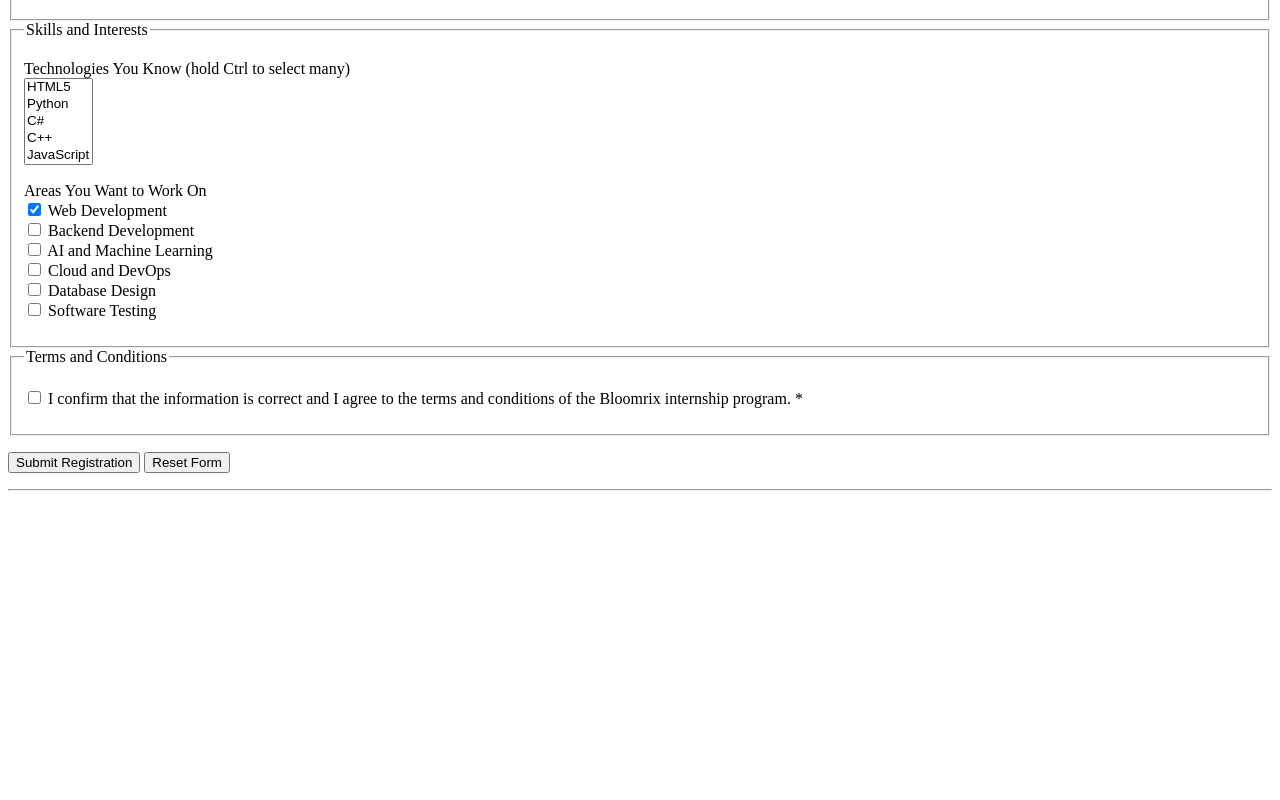
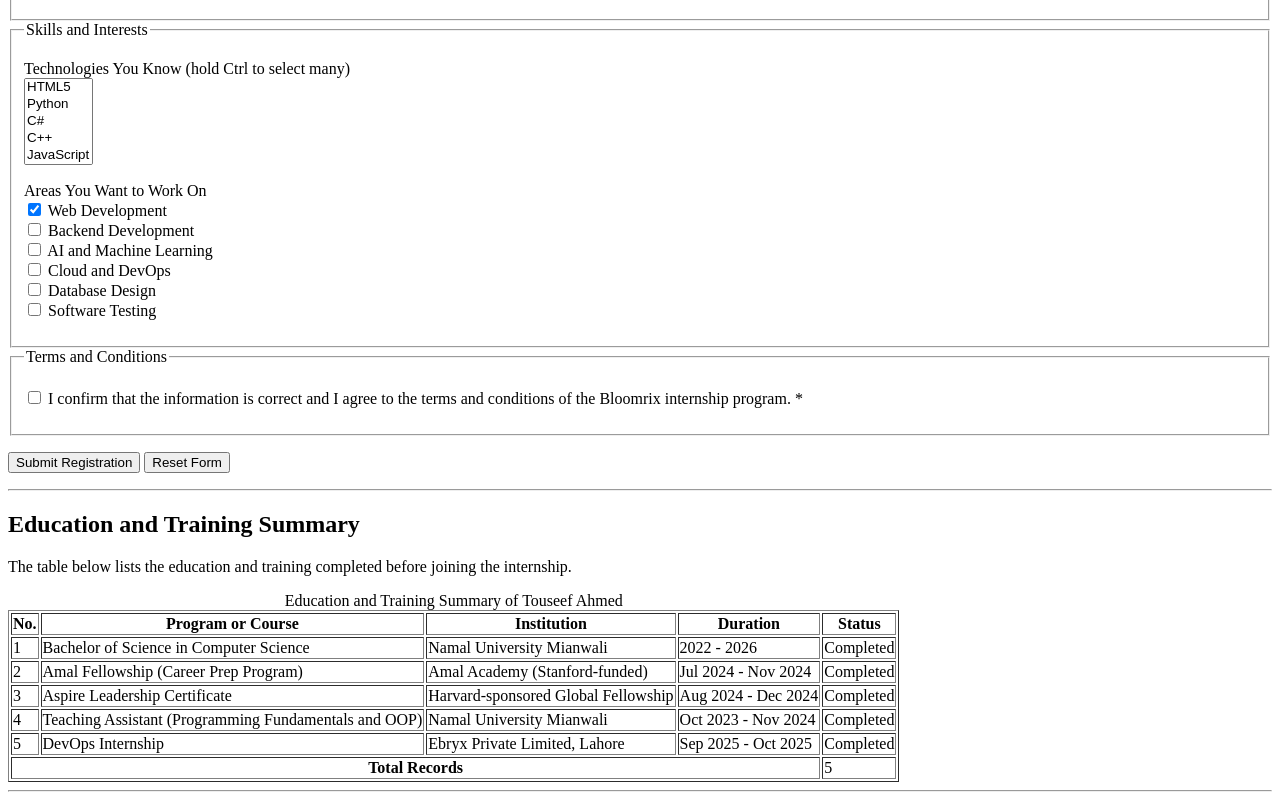
Before and after one commit to TouseefAhmedexe/touseef_ahmed_html_intern_registration_form, a plain HTML site: page index.html in a window 1280 px wide. Shown: the part 1764-2564 px from the top of the page. Before the commit the page ends 2263 px from the top, so only its background shows below. Drawn offline with Linux system fonts and the light colour scheme.

Commit message:
Assignment 2: Add education summary table with caption, thead, tbody and tfoot

```diff
--- a/index.html
+++ b/index.html
@@ -248,6 +248,81 @@
 
     <hr>
 
+    <!--EDUCATION SUMMARY TABLE-->
+    <div id="education-summary">
+        <h2>Education and Training Summary</h2>
+
+        <p>The table below lists the education and training completed before joining the internship.</p>
+
+        <table id="education-table" border="1">
+            <caption>Education and Training Summary of Touseef Ahmed</caption>
+
+            <colgroup>
+                <col>
+                <col span="2">
+                <col>
+                <col>
+            </colgroup>
+
+            <thead>
+                <tr>
+                    <th scope="col">No.</th>
+                    <th scope="col">Program or Course</th>
+                    <th scope="col">Institution</th>
+                    <th scope="col">Duration</th>
+                    <th scope="col">Status</th>
+                </tr>
+            </thead>
+
+            <tbody>
+                <tr>
+                    <td>1</td>
+                    <td>Bachelor of Science in Computer Science</td>
+                    <td>Namal University Mianwali</td>
+                    <td>2022 - 2026</td>
+                    <td>Completed</td>
+                </tr>
+                <tr>
+                    <td>2</td>
+                    <td>Amal Fellowship (Career Prep Program)</td>
+                    <td>Amal Academy (Stanford-funded)</td>
+                    <td>Jul 2024 - Nov 2024</td>
+                    <td>Completed</td>
+                </tr>
+                <tr>
+                    <td>3</td>
+                    <td>Aspire Leadership Certificate</td>
+                    <td>Harvard-sponsored Global Fellowship</td>
+                    <td>Aug 2024 - Dec 2024</td>
+                    <td>Completed</td>
+                </tr>
+                <tr>
+                    <td>4</td>
+                    <td>Teaching Assistant (Programming Fundamentals and OOP)</td>
+                    <td>Namal University Mianwali</td>
+                    <td>Oct 2023 - Nov 2024</td>
+                    <td>Completed</td>
+                </tr>
+                <tr>
+                    <td>5</td>
+                    <td>DevOps Internship</td>
+                    <td>Ebryx Private Limited, Lahore</td>
+                    <td>Sep 2025 - Oct 2025</td>
+                    <td>Completed</td>
+                </tr>
+            </tbody>
+
+            <tfoot>
+                <tr>
+                    <th scope="row" colspan="4">Total Records</th>
+                    <td>5</td>
+                </tr>
+            </tfoot>
+        </table>
+    </div>
+
+    <hr>
+
 </body>
 
 </html>
```
